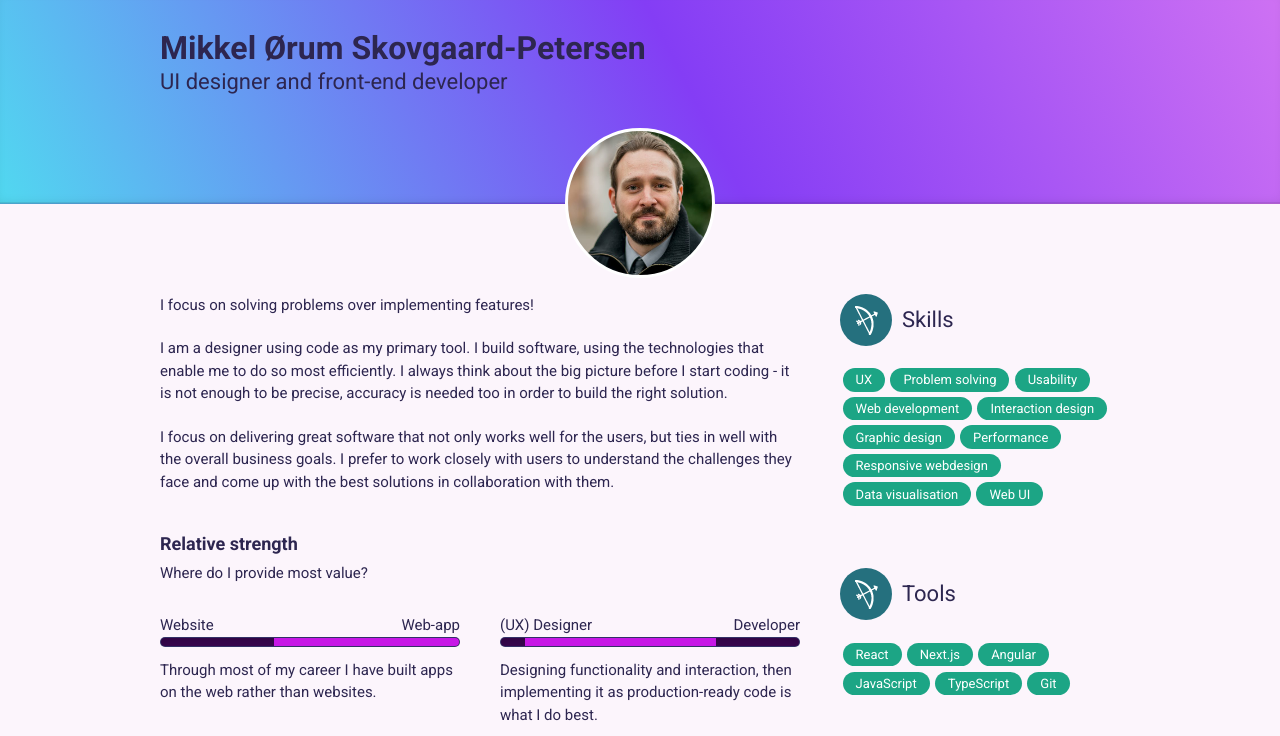
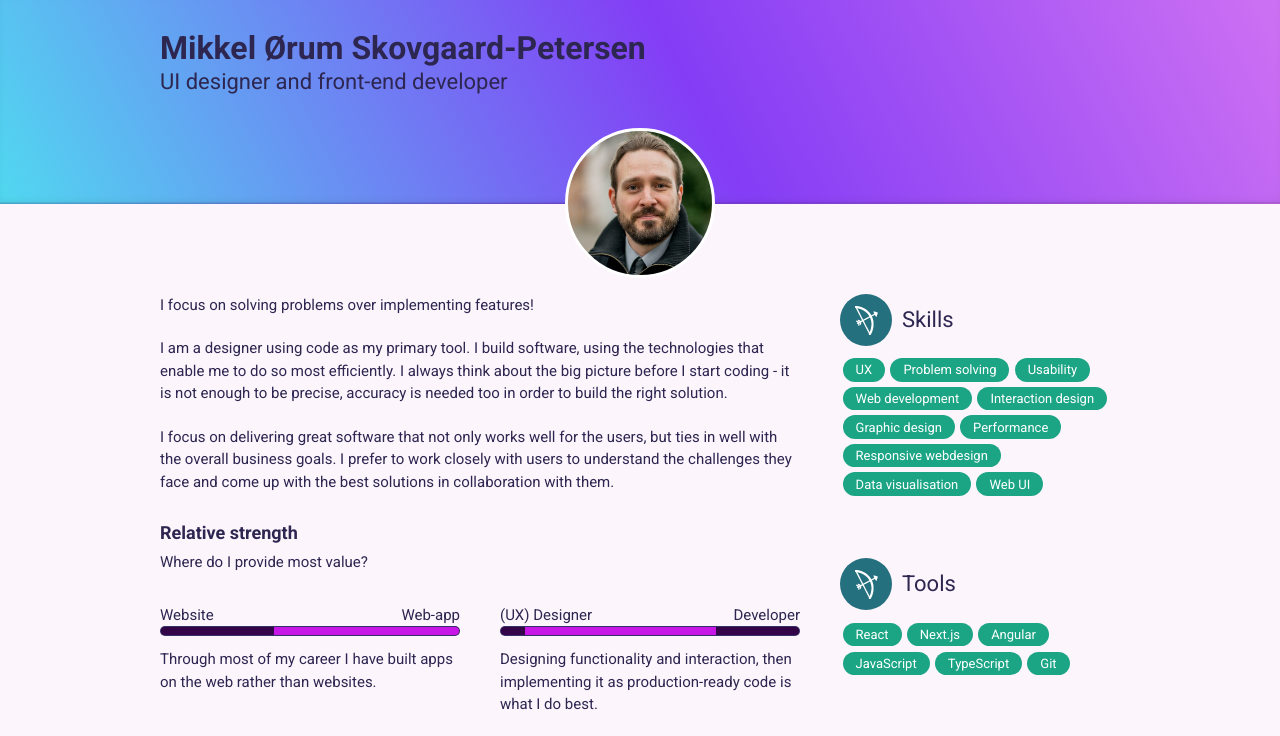
Before and after one commit to rx-mikkel/curriculum-vitae, an Angular app: page / in a window 1280 px wide. Shown: the top 736 px of the page. Built offline with nearby package versions, Linux system fonts and the light colour scheme.

Commit message:
dependencies and small white space improvement

```diff
--- a/src/assets/styles/_layout.scss
+++ b/src/assets/styles/_layout.scss
@@ -54,8 +54,7 @@ h2 {
 h3 {
 	font-size: 1.8em;
 	font-weight: 700;
-	margin: 1em 0px;
-	margin-bottom: .4em;
+	margin: .4em 0px;
 }
 
 h4 {
@@ -137,7 +136,7 @@ h4 {
 }
 
 .sectionHeader {
-	margin-bottom: 2em;
+	margin-bottom: 1em;
 	display: flex;
 	align-items: center;
 
--- a/src/assets/styles/modules/_bars.scss
+++ b/src/assets/styles/modules/_bars.scss
@@ -1,7 +1,6 @@
 .skillBar {
 	border: 1px solid rgba(37, 112, 126, 0.4);
 	background-color: darken($link, 10%);
-	width: 100%;
 	margin-bottom: 1.2em;
 	border-radius: 20px;
 	overflow: hidden;
```
Also changed, not shown: package.json (+20 -20 lines).
